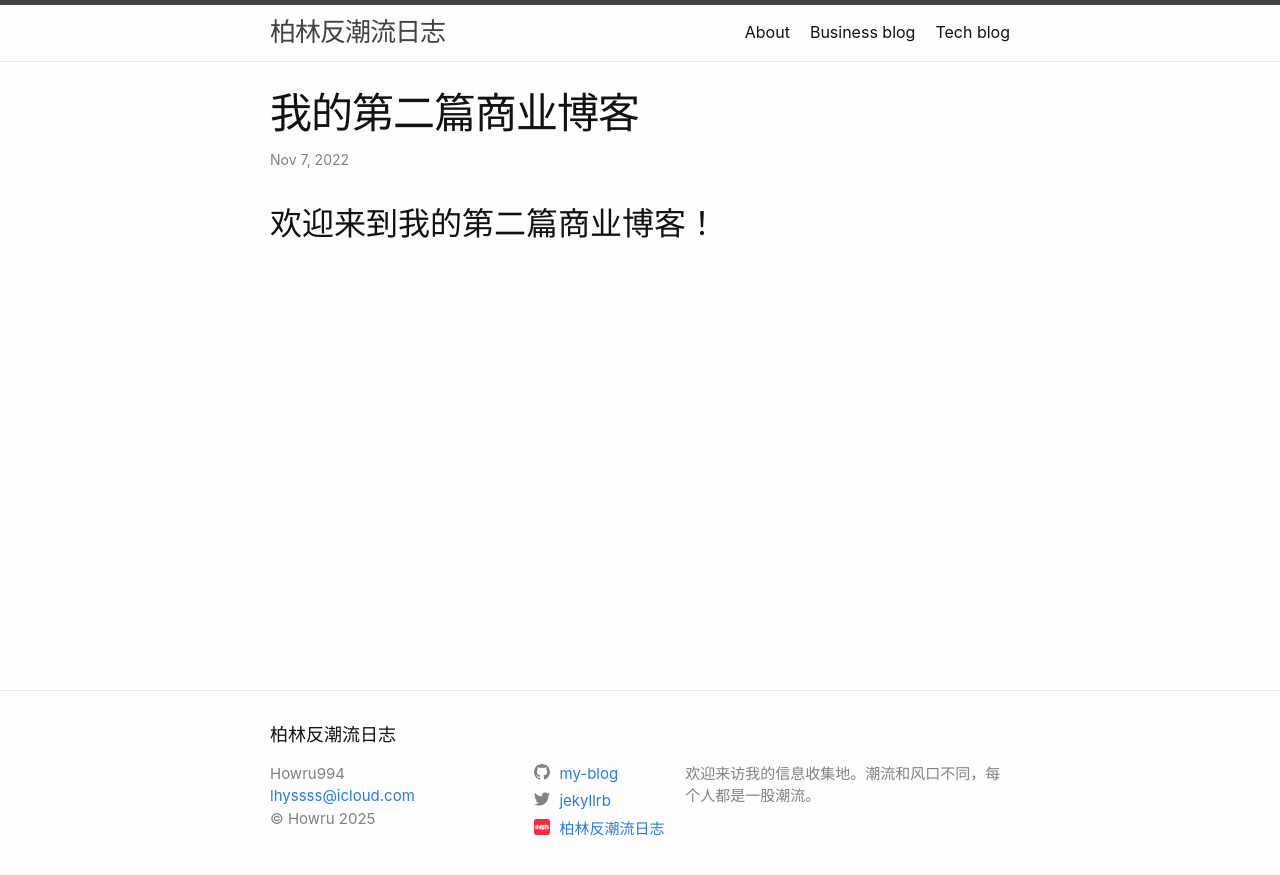
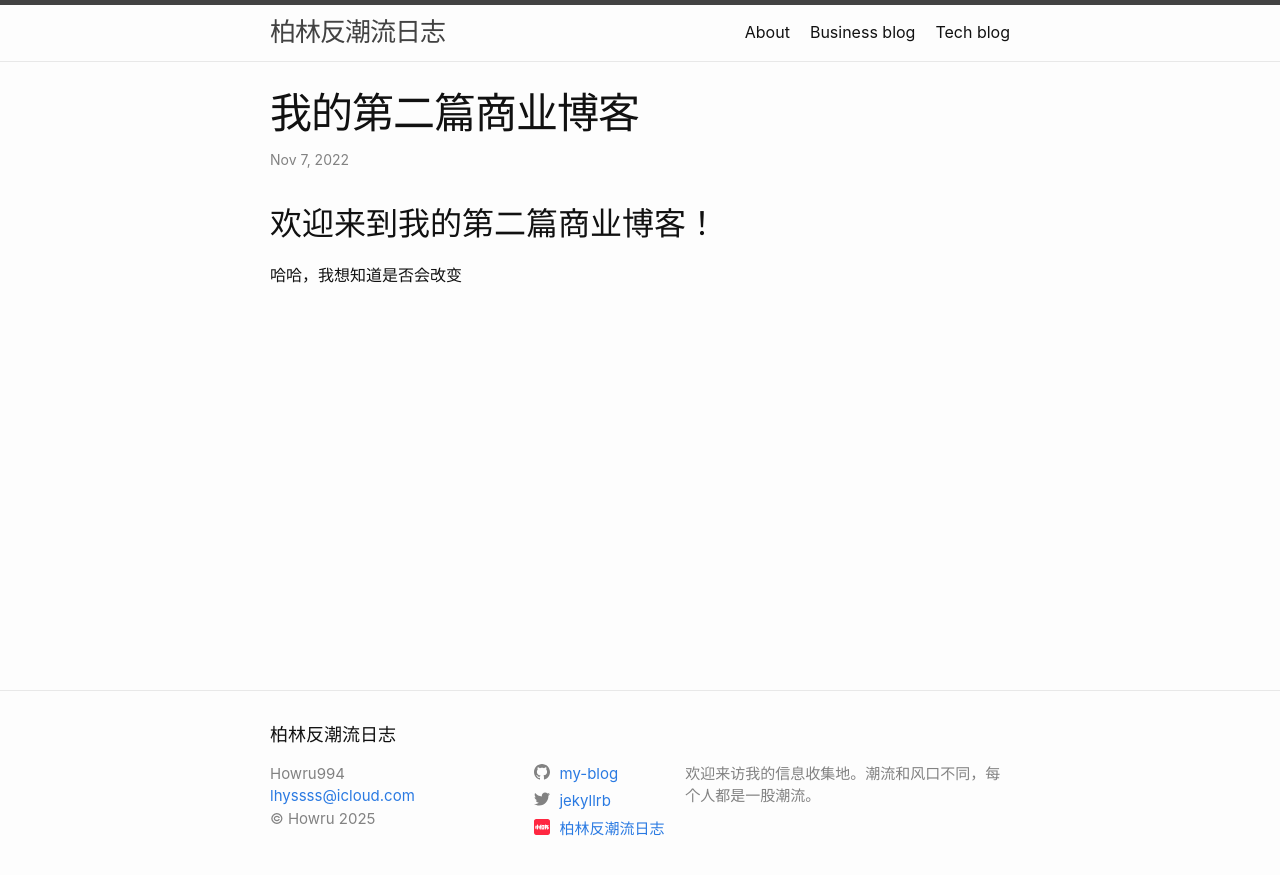
Before and after one commit to Howareu994/my-blog, a Jekyll site: the page built from blog-business/_posts/2022-11-07-my-second-business-blog.markdown, in a window 1280 px wide. Shown: the top 875 px of the page. Built offline with Jekyll 4.4.1, drawn with Linux system fonts in a browser that asks for light colours.

Commit message:
2022-11-07-my-second-business-blog.markdown aktualisieren

```diff
--- a/blog-business/_posts/2022-11-07-my-second-business-blog.markdown
+++ b/blog-business/_posts/2022-11-07-my-second-business-blog.markdown
@@ -6,3 +6,4 @@ category: Business
 ---
 
 ## 欢迎来到我的第二篇商业博客！
+哈哈，我想知道是否会改变
```
